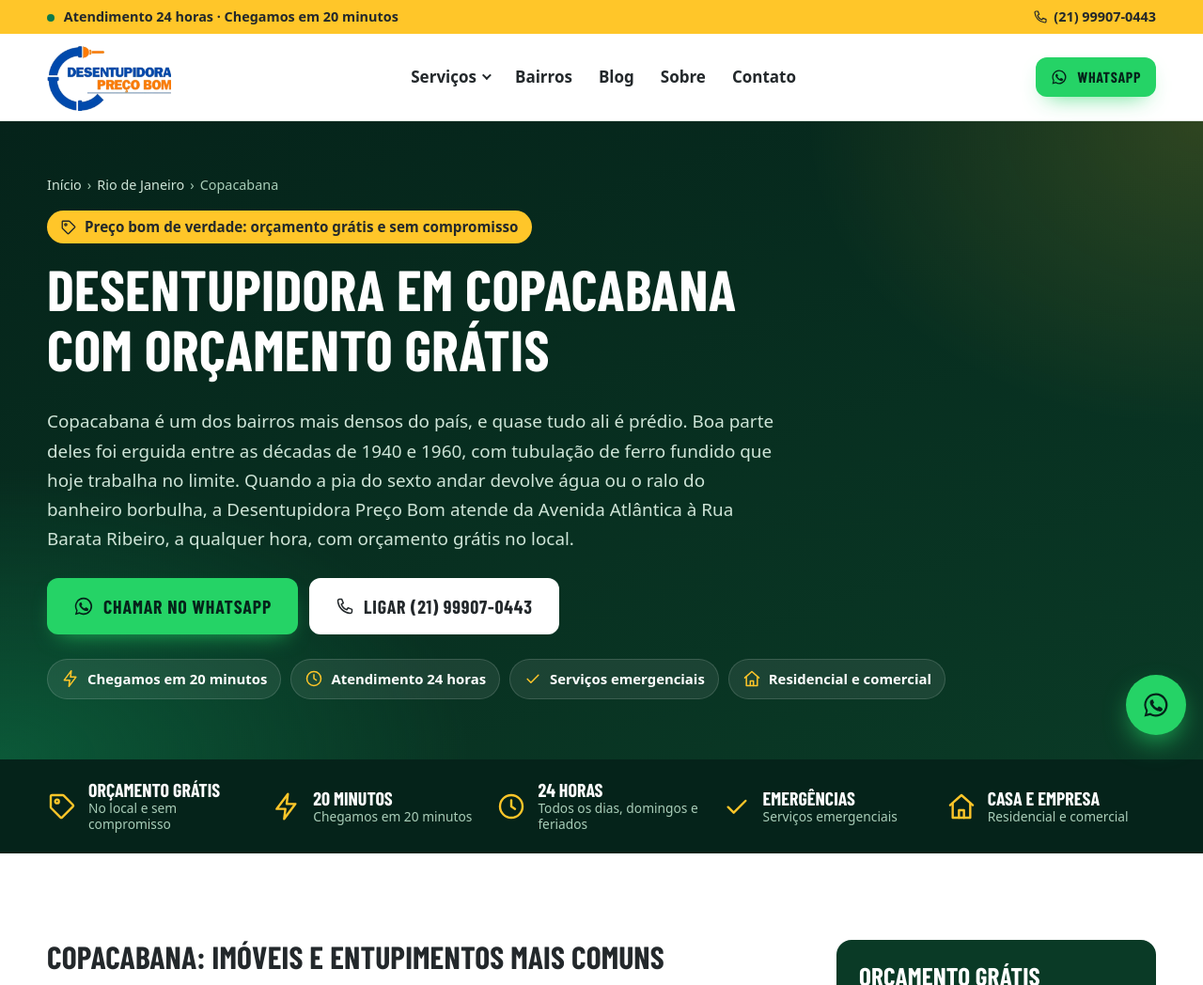
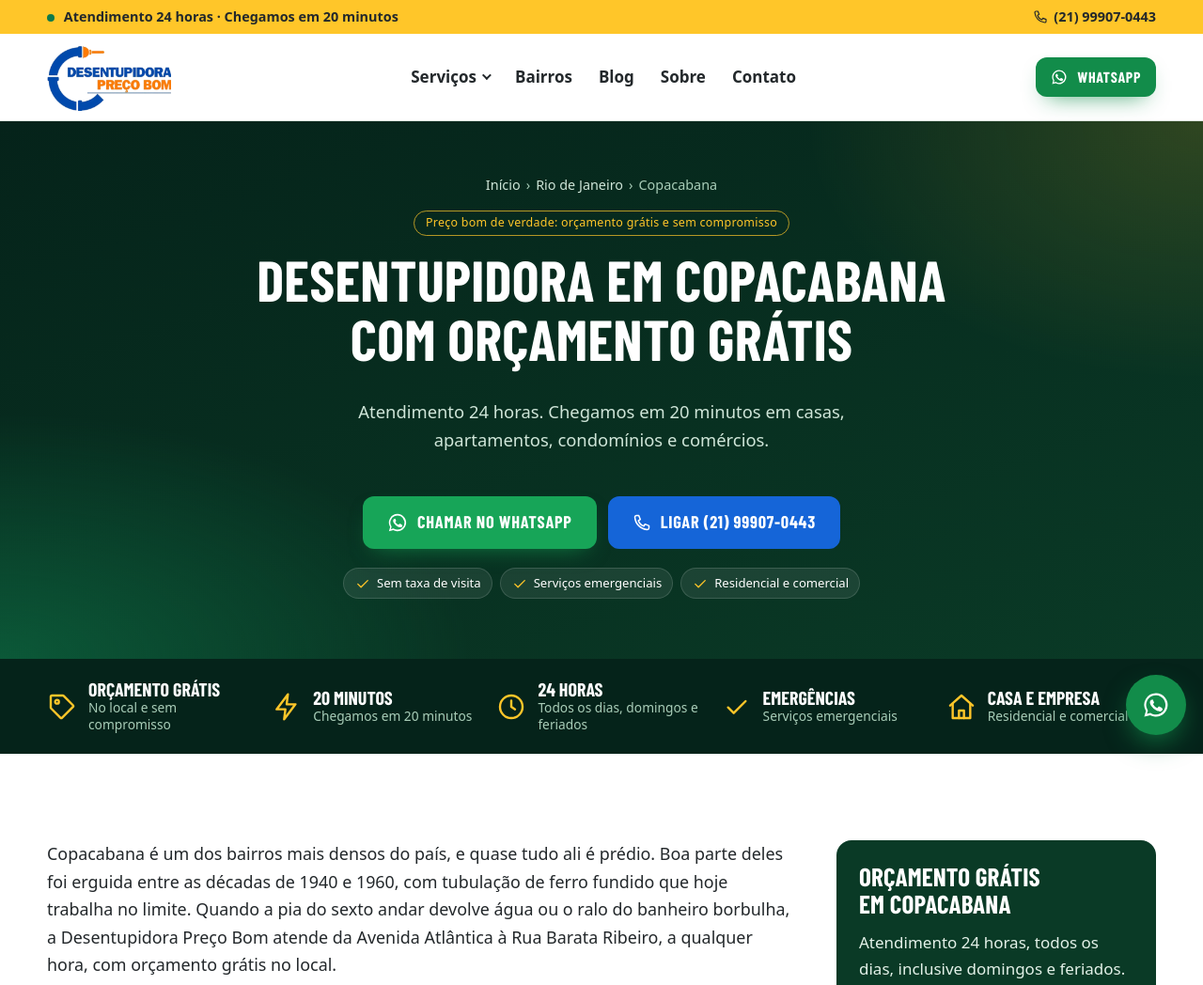
Before and after one commit to ConnecteDigital/desentupidora_pre-o_bom-, an Astro site: page /desentupidora-em-rio-de-janeiro/copacabana in a window 1280 px wide. Shown: the top 1048 px of the page at 94% size. Built offline with nearby package versions, Linux system fonts and the light colour scheme; Astro itself is replaced by a stand-in of ours; a web font is replaced by a local one.

Commit message:
Centraliza o topo, afina a etiqueta de preço e ajusta os botões
Título e descrição centralizados com a descrição curta da marca, botão de
ligação azul, WhatsApp com texto branco e botões menores no celular.

Co-Authored-By: Claude Fable 5.2 <noreply@anthropic.com>
Claude-Session: https://claude.ai/code/session_016urscvrE2h86qYs2MYomhA

```diff
--- a/src/components/Hero.astro
+++ b/src/components/Hero.astro
@@ -13,44 +13,32 @@ interface Props {
   local?: string;
   assunto?: string;
   sufixo?: string;
-  lead: string;
+  // frase curta do topo; sem ela, usa a mensagem padrão da marca
+  lead?: string;
   breadcrumbs?: { name: string; path: string }[];
   // mostra o selo amarelo de preço ao lado (páginas principais)
   selo?: boolean;
   cta?: boolean;
 }
 
-const { cidade, local, assunto, sufixo, lead, breadcrumbs, selo = false, cta = true } = Astro.props;
+const LEAD_PADRAO = 'Atendimento 24 horas. Chegamos em 20 minutos em casas, apartamentos, condomínios e comércios.';
+const { cidade, local, assunto, sufixo, lead = LEAD_PADRAO, breadcrumbs, selo = false, cta = true } = Astro.props;
 ---
 
 <section class={`hero ${selo ? 'hero-foto' : 'page-hero'}`}>
   {selo && <Image class="hero-bg" src={fotoTopo} alt="" widths={[480, 800, 1200, 1600]} sizes="100vw" quality={60} loading="eager" fetchpriority="high" />}
-  <div class={`container ${selo ? 'hero-grid' : ''}`}>
-    <div>
+  <div class="container">
+    <div class="hero-center">
       {breadcrumbs && <Breadcrumbs items={breadcrumbs} />}
-      <p class="hero-price"><Icon name="tag" size={18} /> {mensagens.preco}</p>
+      <p class="hero-price">{mensagens.preco}</p>
       <h1><slot /></h1>
       <p class="hero-lead">{lead}</p>
       {cta && <CtaButtons cidade={cidade} local={local} assunto={assunto} sufixo={sufixo} />}
       <ul class="hero-badges">
-        <li><Icon name="bolt" size={20} /> <span>{mensagens.chegada}</span></li>
-        <li><Icon name="clock" size={20} /> <span>Atendimento 24 horas</span></li>
-        <li><Icon name="check" size={20} /> <span>{mensagens.emergencia}</span></li>
-        <li><Icon name="casa" size={20} /> <span>Residencial e comercial</span></li>
+        <li><Icon name="check" size={18} /> <span>Sem taxa de visita</span></li>
+        <li><Icon name="check" size={18} /> <span>{mensagens.emergencia}</span></li>
+        <li><Icon name="check" size={18} /> <span>Residencial e comercial</span></li>
       </ul>
     </div>
-    {
-      selo && (
-        <aside class="selo" aria-label="Preço bom de verdade">
-          <span class="selo-topo">Preço bom de verdade</span>
-          <strong>Orçamento grátis</strong>
-          <ul>
-            <li><Icon name="check" size={20} /> Feito no local, sem compromisso</li>
-            <li><Icon name="check" size={20} /> Sem taxa de visita</li>
-            <li><Icon name="check" size={20} /> Você sabe o valor antes do serviço começar</li>
-          </ul>
-        </aside>
-      )
-    }
   </div>
 </section>
--- a/src/pages/[cidade]/[bairro].astro
+++ b/src/pages/[cidade]/[bairro].astro
@@ -52,13 +52,14 @@ const crumbs = [
     breadcrumbSchema(crumbs),
   ]}
 >
-  <Hero cidade={cidade} local={local} lead={bairro.abertura} breadcrumbs={crumbs}>{bairro.h1}</Hero>
+  <Hero cidade={cidade} local={local} breadcrumbs={crumbs}>{bairro.h1}</Hero>
 
   <TrustStrip />
 
   <section class="section">
     <div class="container content-grid">
       <div class="prose">
+        <p class="abertura">{bairro.abertura}</p>
         <h2>{bairro.nome}: imóveis e entupimentos mais comuns</h2>
         <p>{bairro.imovel}</p>
         <p>{bairro.problema}</p>
--- a/src/pages/[cidade]/index.astro
+++ b/src/pages/[cidade]/index.astro
@@ -45,7 +45,7 @@ const crumbs = [
     breadcrumbSchema(crumbs),
   ]}
 >
-  <Hero selo cidade={cidade} local={local} lead={cidade.heroLead ?? ''}>
+  <Hero selo cidade={cidade} local={local}>
     Desentupidora 24 horas <em>{cidade.locativo}</em>
   </Hero>
 
--- a/src/pages/index.astro
+++ b/src/pages/index.astro
@@ -49,10 +49,7 @@ const posts = (await getCollection('blog')).sort((a, b) => b.data.data.getTime()
   listarPracas
   schema={[faqSchema(faq), serviceSchema({ nome: 'Desentupidora 24 horas', descricao: site.description })]}
 >
-  <Hero
-    selo
-    lead="Pia, ralo, vaso, cano ou esgoto entupido? Escolha sua cidade e fale direto com a equipe da sua região. O técnico avalia no local e você só fecha se o valor fizer sentido."
-  >
+  <Hero selo>
     Desentupidora 24 horas com <em>preço bom de verdade</em>
   </Hero>
 
--- a/src/styles/global.css
+++ b/src/styles/global.css
@@ -420,3 +420,47 @@ body:has(.nav-mobile[open]) .float-cta { display: none; }
   content: ''; position: absolute; inset: 0; z-index: -1;
   background: linear-gradient(100deg, rgba(5, 35, 26, .93) 0%, rgba(5, 35, 26, .82) 42%, rgba(10, 58, 38, .38) 100%);
 }
+
+/* ajustes do topo: tudo centralizado, etiqueta de preço fina, botões menores */
+.hero-center { display: flex; flex-direction: column; align-items: center; text-align: center; max-width: 860px; margin-inline: auto; }
+.hero-center .breadcrumbs ol { justify-content: center; }
+.hero-price {
+  display: inline-block; margin: 0 0 14px; padding: 4px 12px; border-radius: 999px; background: transparent;
+  border: 1px solid rgba(255, 198, 41, .7); color: var(--yellow); font-weight: 500; font-size: .78rem; line-height: 1.3; letter-spacing: .02em;
+}
+.hero-center .hero-lead { max-width: 620px; margin-inline: auto; font-size: clamp(1rem, 2.2vw, 1.15rem); }
+.hero-center .cta-buttons { justify-content: center; }
+.hero-center .hero-badges { justify-content: center; margin-top: 20px; gap: 8px; }
+.hero-badges li { padding: 5px 11px; font-size: .82rem; font-weight: 500; gap: 6px; }
+.hero-foto::before { background: linear-gradient(180deg, rgba(5, 35, 26, .86) 0%, rgba(5, 35, 26, .8) 55%, rgba(5, 35, 26, .9) 100%); }
+.hero-bg { object-position: 35% 25%; }
+.abertura { font-size: 1.12rem; }
+
+/* WhatsApp com texto branco; ligação em azul */
+:root { --wa: #128c4a; --wa-hover: #0f7a40; --call: #1565d8; --call-hover: #0f52b5; }
+.btn-wa, .float-wa { color: #fff; }
+.btn-wa { box-shadow: 0 10px 24px -12px rgba(18, 140, 74, .9); }
+.float-wa { box-shadow: 0 12px 30px -8px rgba(18, 140, 74, .9); }
+.btn-call, .hero .btn-call, .cta-band .btn-call, .side-card .btn-call { background: var(--call); color: #fff; border-color: var(--call); }
+.btn-call:hover { background: var(--call-hover); border-color: var(--call-hover); }
+.float-call { background: var(--call); color: #fff; border: 0; }
+.hero .btn-wa, .cta-band .btn-wa, .side-card .btn-wa { background: #17a558; }
+
+/* botões menores no celular, sem um cobrir o outro */
+.btn-lg { padding: 15px 24px; font-size: 1.15rem; }
+@media (max-width: 700px) {
+  .btn-lg { padding: 13px 18px; font-size: 1.05rem; }
+  .btn-md { padding: 11px 14px; font-size: 1rem; }
+  .hero .cta-buttons { flex-direction: column; align-items: stretch; width: 100%; max-width: 340px; gap: 10px; }
+  .float-cta { left: 10px; right: 10px; bottom: 10px; gap: 8px; }
+  .float-wa, .float-call, .float-city { height: 46px; font-size: 1rem; border-radius: 12px; }
+  .float-wa svg { width: 22px; height: 22px; }
+  .float-call svg, .float-city svg { width: 18px; height: 18px; }
+  h1 { font-size: clamp(2rem, 8.5vw, 2.4rem); }
+  .hero { padding-top: 28px; padding-bottom: 36px; }
+}
+@media (max-width: 700px) {
+  .hero-price { font-size: .66rem; padding: 3px 10px; letter-spacing: 0; white-space: nowrap; }
+  .hero-center .hero-badges { display: none; }
+}
+@media (max-width: 360px) { .hero-price { font-size: .6rem; } }
```
Also changed, not shown: prints/copacabana-celular.png (added), prints/rio-de-janeiro-computador.png (added), 1 other file.
